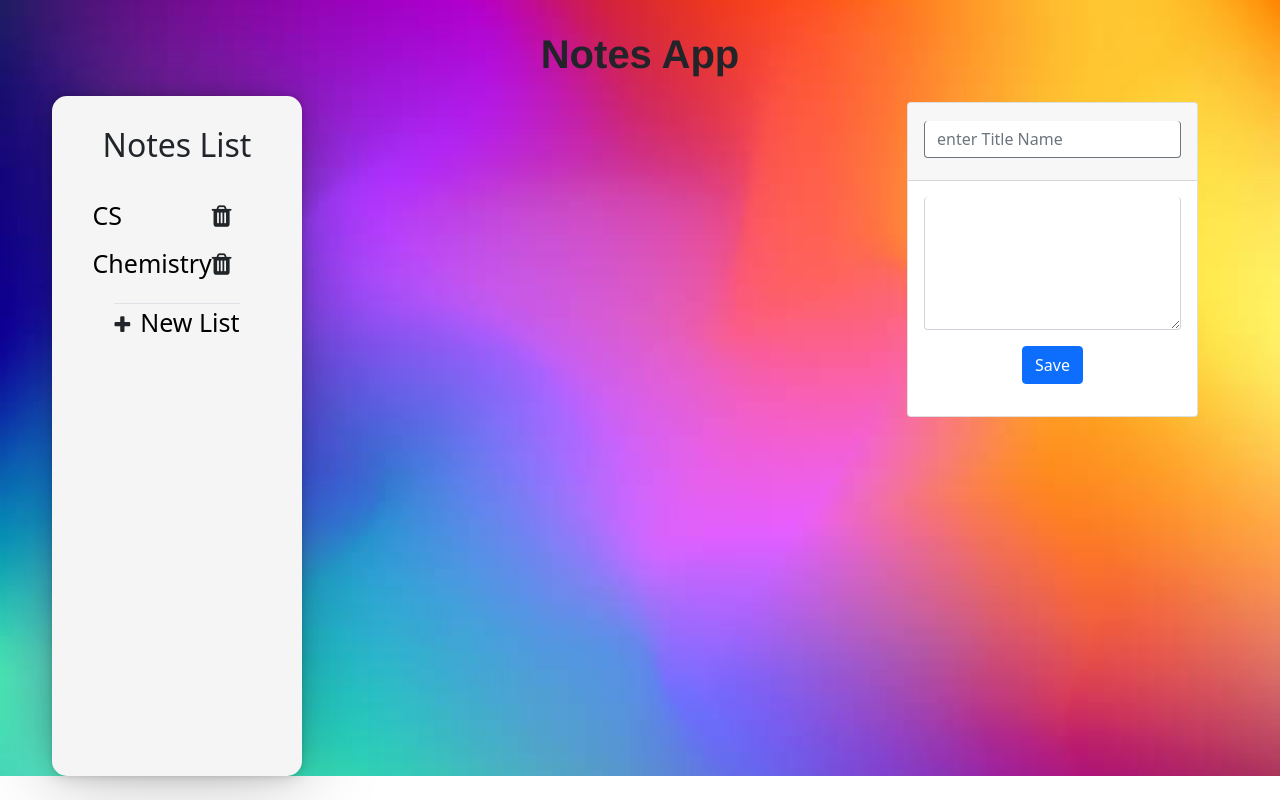
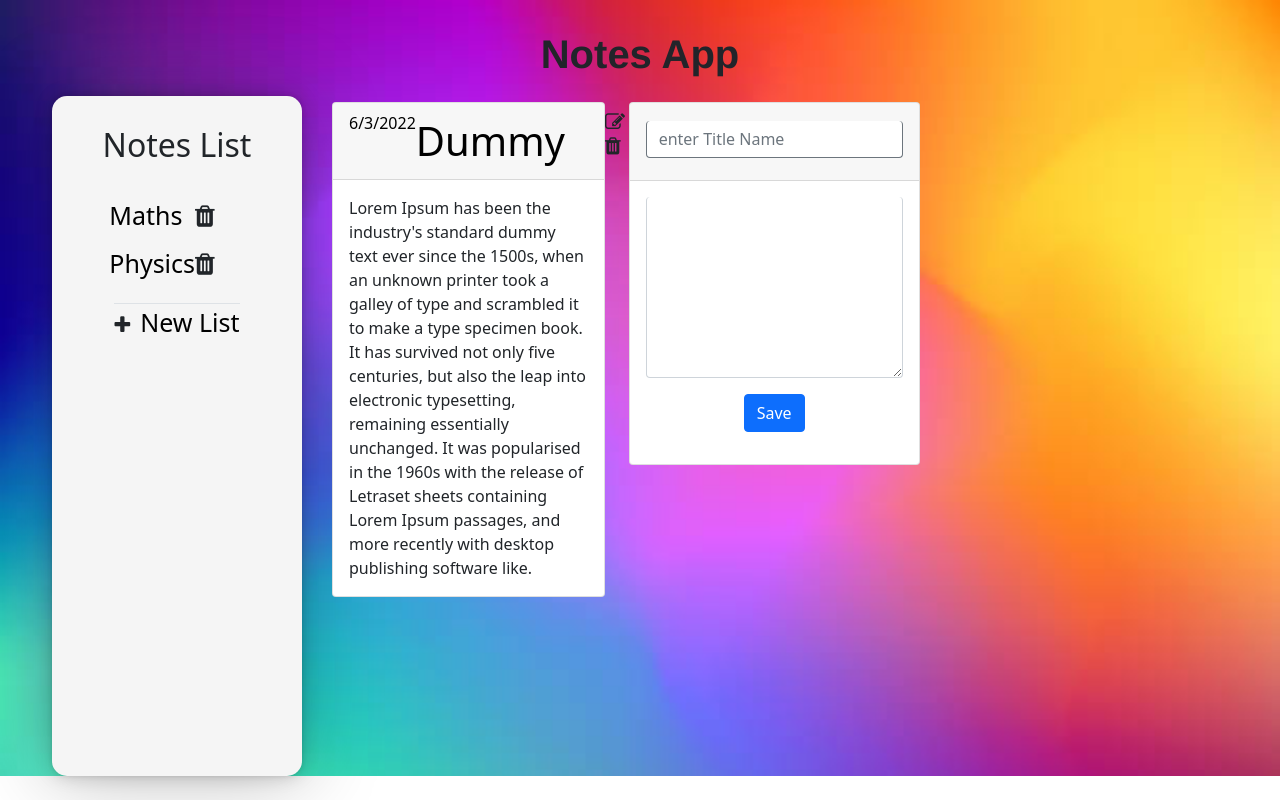
Before and after one commit to jaganath10486/React-Notes-App, a React (Create React App) app: page / in a window 1280 px wide. Built offline with nearby package versions, Linux system fonts and the light colour scheme.

Commit message:
Dummy Data is inserted

```diff
--- a/src/App.js
+++ b/src/App.js
@@ -40,16 +40,31 @@ const reducerFunction2 = (state, action) => {
 
 
 function App() {
-  const initialState1 = []
+  const initialState1 = [
+    {
+      id : uuidv4(),
+      title : 'Dummy',
+      date : '6/3/2022',
+      text : " Lorem Ipsum has been the industry's standard dummy text ever since the 1500s, when an unknown printer took a galley of type and scrambled it to make a type specimen book. It has survived not only five centuries, but also the leap into electronic typesetting, remaining essentially unchanged. It was popularised in the 1960s with the release of Letraset sheets containing Lorem Ipsum passages, and more recently with desktop publishing software like.",
+      ListId : 1
+    },
+    {
+      id : uuidv4(),
+      title : 'Dummy',
+      date : '6/3/2022',
+      text : " Lorem Ipsum has been the industry's standard dummy text ever since the 1500s, when an unknown printer took a galley of type and scrambled it to make a type specimen book. It has survived not only five centuries, but also the leap into electronic typesetting, remaining essentially unchanged. It was popularised in the 1960s with the release of Letraset sheets containing Lorem Ipsum passages, and more recently with desktop publishing software like.",
+      ListId : 2
+    }
+  ]
 
   const initialState2 = [
     {
       id : 1,
-      title : 'CS'
+      title : 'Maths'
     },
     {
       id : 2,
-      title : 'Chemistry'
+      title : 'Physics'
     }
   ]
 
--- a/src/Components/AddNote.js
+++ b/src/Components/AddNote.js
@@ -35,7 +35,7 @@ function AddNote(props) {
                     </div>
                     <div className='card-body '>
                       <div className="mb-3">
-                        <textarea className="form-control border-top-0 " id="exampleFormControlTextarea1" rows="5" required  value={text} onChange={(event) => {setText(event.target.value)}} maxLength={350} ></textarea>
+                        <textarea className="form-control border-top-0 " id="exampleFormControlTextarea1" rows="7" required  value={text} onChange={(event) => {setText(event.target.value)}} maxLength={450} ></textarea>
                         <button type="submit" className="btn btn-primary mt-3">Save</button>
                       </div>
                     </div>
```
